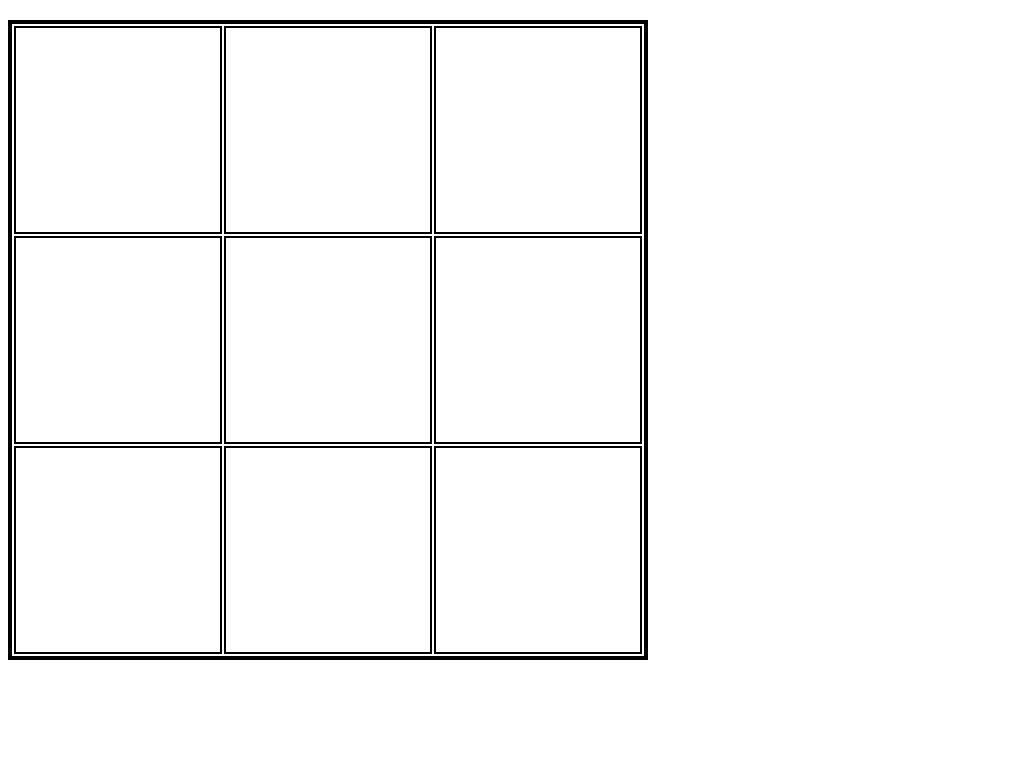
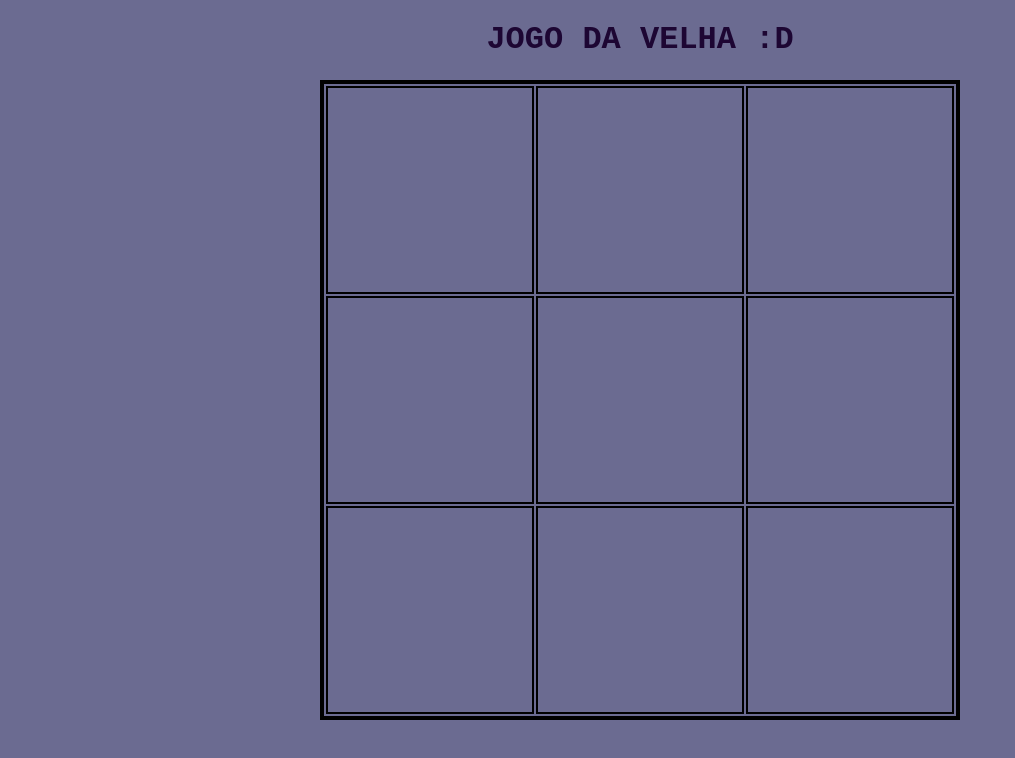
Before and after one commit to GabrielaSousa13/JogoDaVelha, a plain HTML site: page index.html in a window 1280 px wide. Shown: the whole page, without its empty margins (0-1015 px from the left). Drawn offline with Linux system fonts and the light colour scheme.

Commit message:
adicionar estilo e alert

```diff
--- a/Assets/CSS/style.css
+++ b/Assets/CSS/style.css
@@ -1,7 +1,18 @@
+body {
+    background-color: rgb(107, 107, 145);
+}
+
+.titulo {
+    text-align: center;
+    font-family: 'Courier New', Courier, monospace;
+    color: rgb(29, 6, 51);
+}
+
 .jogo{
     border: solid black 4px;
     height: 80vh;
     width: 50vw;
+    margin: auto;
 }
 
 .celula{
--- a/Assets/JS/verificaVencedor.js
+++ b/Assets/JS/verificaVencedor.js
@@ -7,18 +7,21 @@ function verificaVitoria (tabela){
         let vencedor = verificaVencedor(linha);
         if (vencedor){
             console.log(vencedor + " ganhou");
+            alert('Você ganhou o jogo!');
         }
     }
     for (let coluna of colunas){
         let vencedor = verificaVencedor(coluna);
         if (vencedor){
             console.log(vencedor + " ganhou");
+            alert('Você ganhou o jogo!');
         }
     }
     for (let diagonal of diagonais){
         let vencedor = verificaVencedor(diagonal);
         if (vencedor){
             console.log(vencedor + " ganhou");
+            alert('Você ganhou o jogo!');
         }
     }
 }
@@ -79,4 +82,5 @@ function montaDiagonal (celulas){
         }
     }
     return [diagonal1, diagonal2];
+
 }
--- a/index.html
+++ b/index.html
@@ -11,6 +11,9 @@
 </head>
 <body>
     <header>
+        <div class="titulo">
+            <h1>JOGO DA VELHA :D</h1>
+        </div>
         <h2 class="pontuação"></h2>
         <h2 class="pontuação"></h2>
         <h2 class="pontuação"></h2>
```
